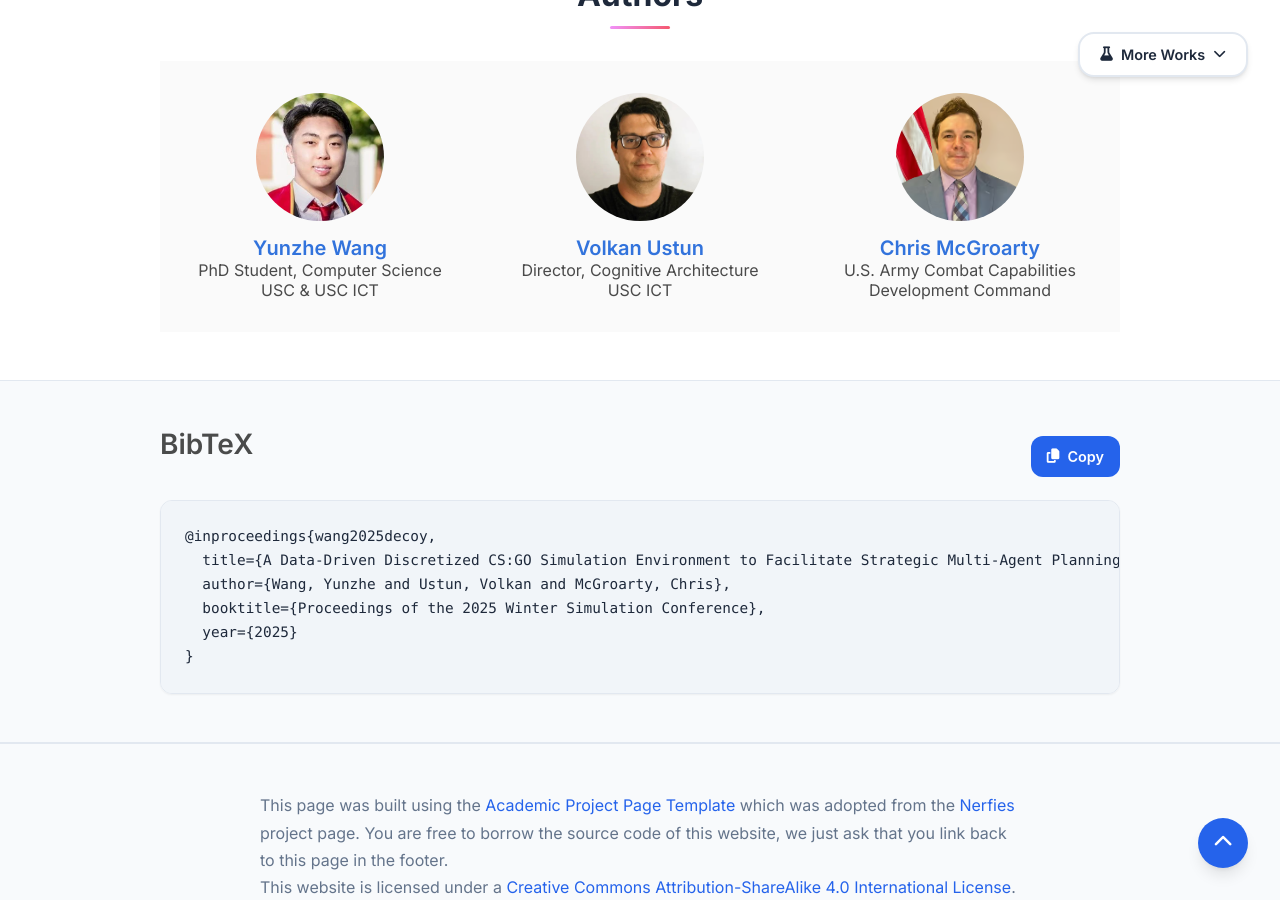
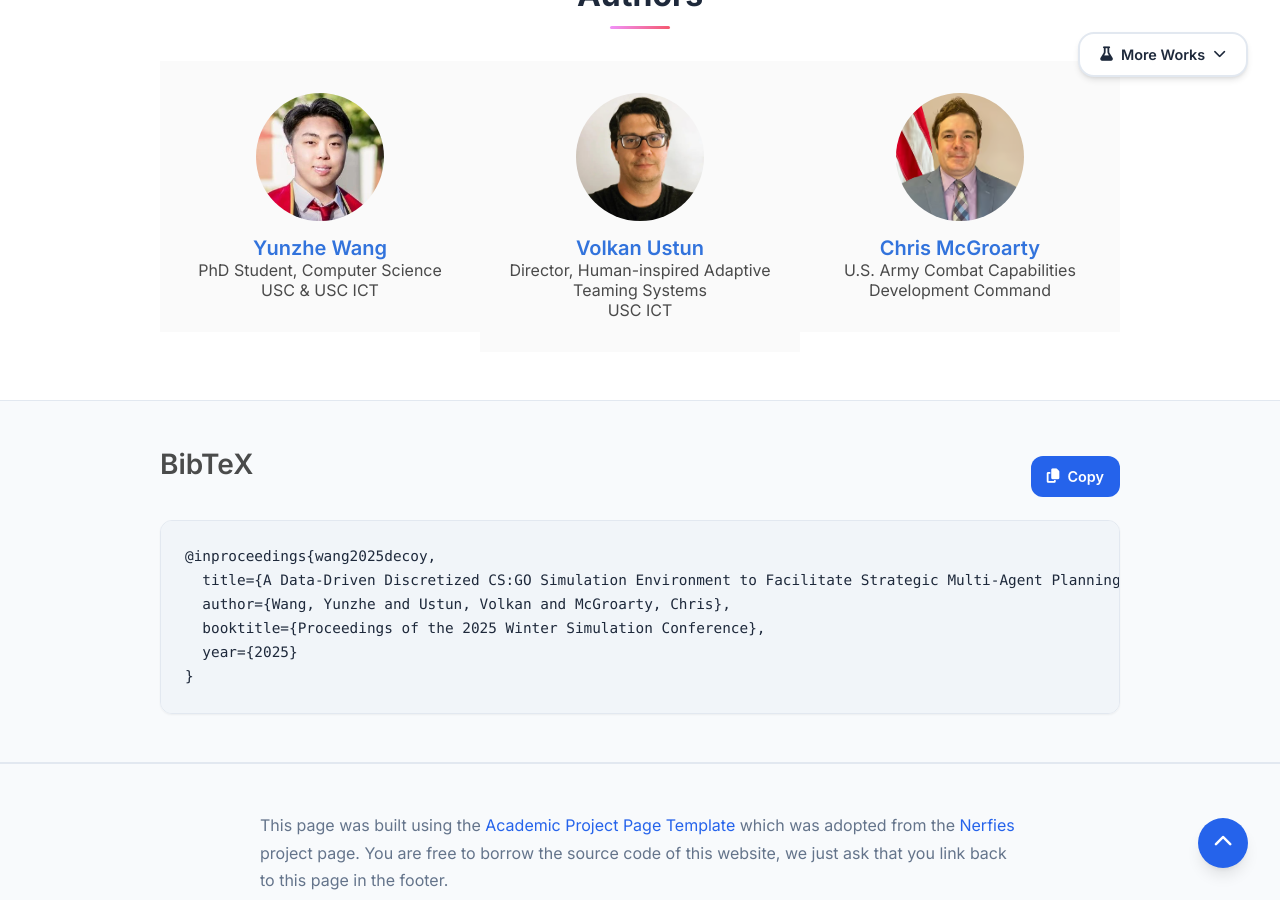
Before and after one commit to HATS-ICT/hats-ict.github.io, a Jekyll site: the page built from projects/decoy/index.html, in a window 1280 px wide and 900 px high, scrolled down 4821 px. Built offline with Jekyll 4.4.1, drawn with Linux system fonts in a browser that asks for light colours; a style sheet for code colours, icons or effects is not loaded.

Commit message:
feat: update title

```diff
--- a/projects/decoy/index.html
+++ b/projects/decoy/index.html
@@ -470,7 +470,7 @@ layout: null
                   <h4 class="title is-5" style="margin-bottom: 1.25rem; margin-top: 0;">
                     <a href="https://www.linkedin.com/in/volkan-ustun-9883a74/" target="_blank">Volkan Ustun</a>
                   </h4>
-                  <p class="subtitle is-6" style="margin-bottom: 0;">Director, Cognitive Architecture<br>USC ICT</p>
+                  <p class="subtitle is-6" style="margin-bottom: 0;">Director, Human-inspired Adaptive Teaming Systems<br>USC ICT</p>
                 </div>
               </div>
             </div>
--- a/peba-asi-web/index.html
+++ b/redirects/peba-asi-web/index.html
@@ -1,4 +1,5 @@
 ---
+permalink: /peba-asi-web/
 layout: null
 ---
 <!DOCTYPE html>
```
